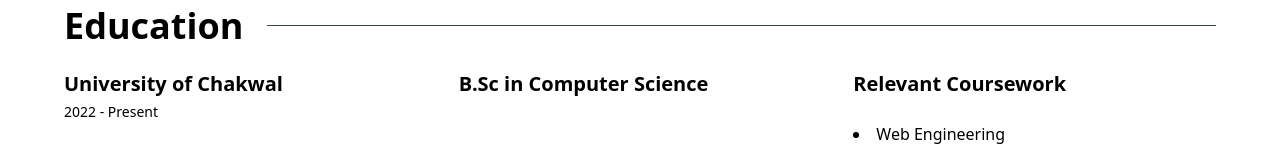
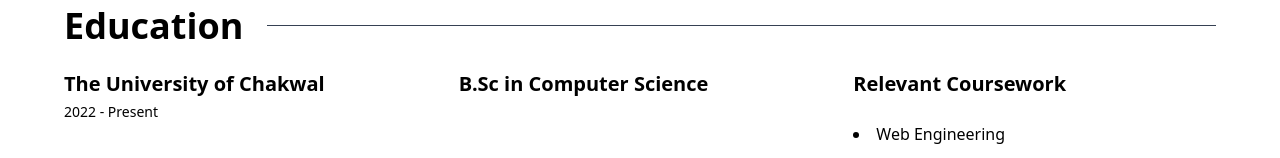
Before and after one commit to guesswhozayn/portfolio, a React (Vite) app: page /resume in a window 1280 px wide. Shown: the part 1189-1347 px from the top of the page. Built offline with nearby package versions, Linux system fonts and the light colour scheme.

Commit message:
resume changes

```diff
--- a/src/components/Resume.jsx
+++ b/src/components/Resume.jsx
@@ -157,7 +157,7 @@
           <div className="grid grid-cols-1 md:grid-cols-3 gap-8 text-black">
             <div>
               <h3 className="text-xl font-semibold mb-1 text-black">
-                University of Chakwal
+                The University of Chakwal
               </h3>
               <p className="text-sm">2022 - Present</p>
             </div>
```
